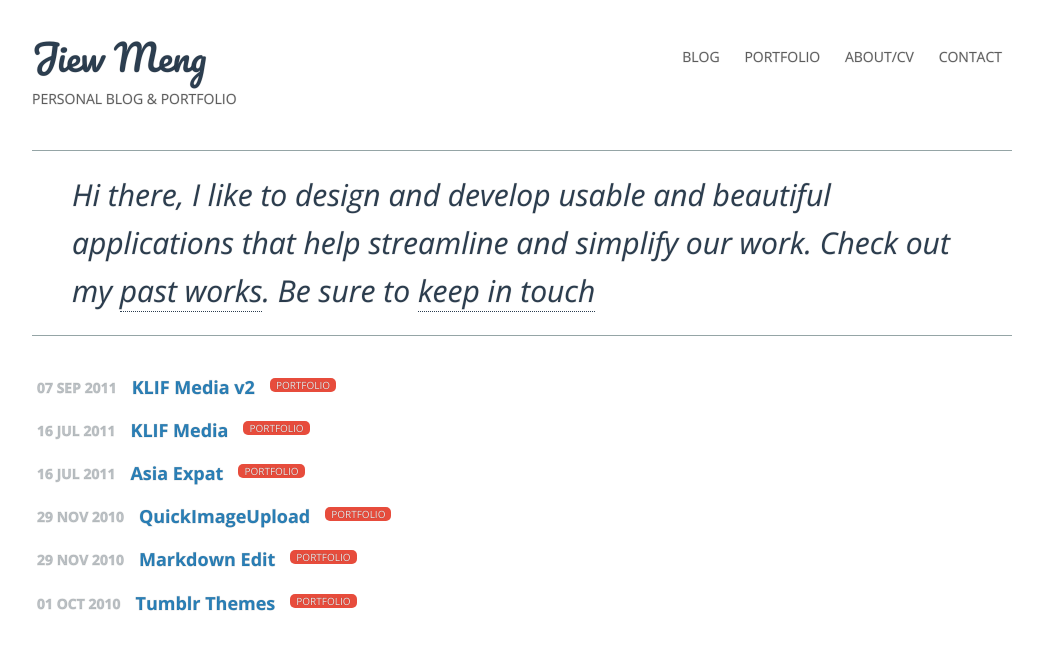
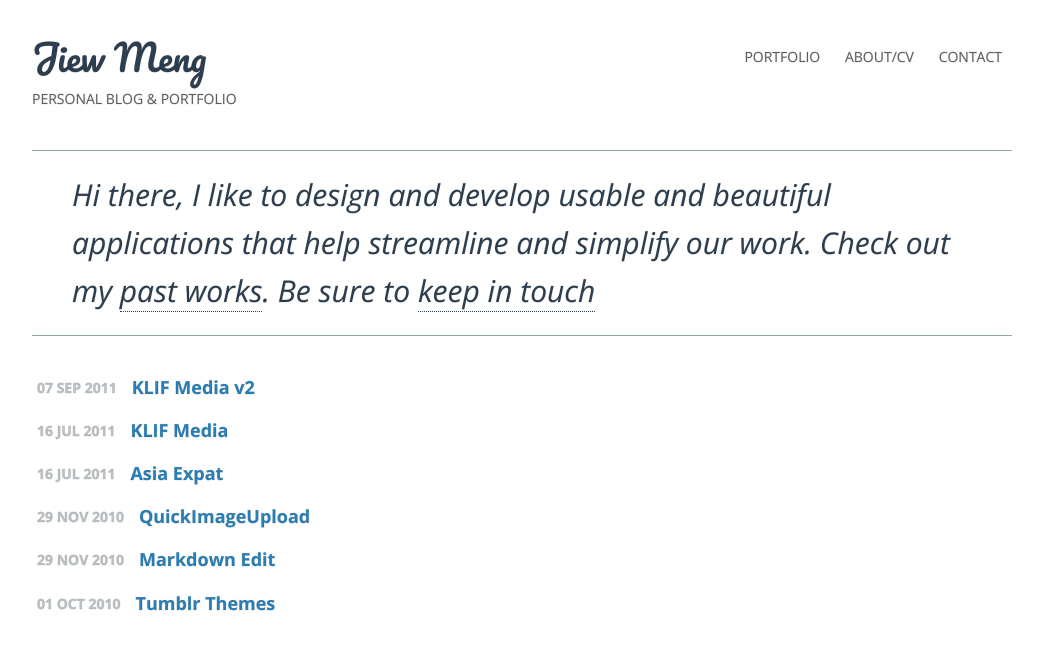
Before and after one commit to jiewmeng/jiewmeng.github.com, a Jekyll site: the page built from index.html, in a window 1280 px wide. Shown: the top 650 px of the page, without its empty margins (118-1161 px from the left). Built offline with Jekyll 4.4.1, drawn with Linux system fonts in a browser that asks for light colours; nearby versions of some CDN libraries; some web fonts are replaced; the list of posts is cut into pages by our own code.

Commit message:
Removed blog link. Removed 'category' text on index page, since all are portfolio currently

```diff
--- a/_includes/header.html
+++ b/_includes/header.html
@@ -18,7 +18,7 @@
 
 		<nav id="siteNav">
 			{% assign current = page.url | downcase | split: '/' %}
-			<a href="/blog.html" {% if current[1] == 'blog' or page.url == "/blog.html" %}class="active"{% endif %}>Blog</a>
+			<!--<a href="/blog.html" {% if current[1] == 'blog' or page.url == "/blog.html" %}class="active"{% endif %}>Blog</a>-->
 			<a href="/portfolio.html" {% if current[1] == 'portfolio' or page.url == "/portfolio.html" %}class="active"{% endif %}>Portfolio</a>
 			<a href="/about.html" {% if page.url == "/about.html" %}class="active"{% endif %}>About/CV</a>
 			<a href="/contact.html" {% if page.url == "/contact.html" %}class="active"{% endif %}>Contact</a>
--- a/index.html
+++ b/index.html
@@ -12,7 +12,7 @@ title: Jiew Meng's Blog &amp; Portfolio
 			class="category-{{ post.categories | join: '-' }}">
 			<date>{{ post.date | date_to_string }}</date>
 			<span class="title">{{ post.title }}</span>
-			<span class="category">{{ post.categories | array_to_sentence_string }}</span>
+			<!--<span class="category">{{ post.categories | array_to_sentence_string }}</span>-->
 		</a>
 	</li>
 	{% endfor %}
```
